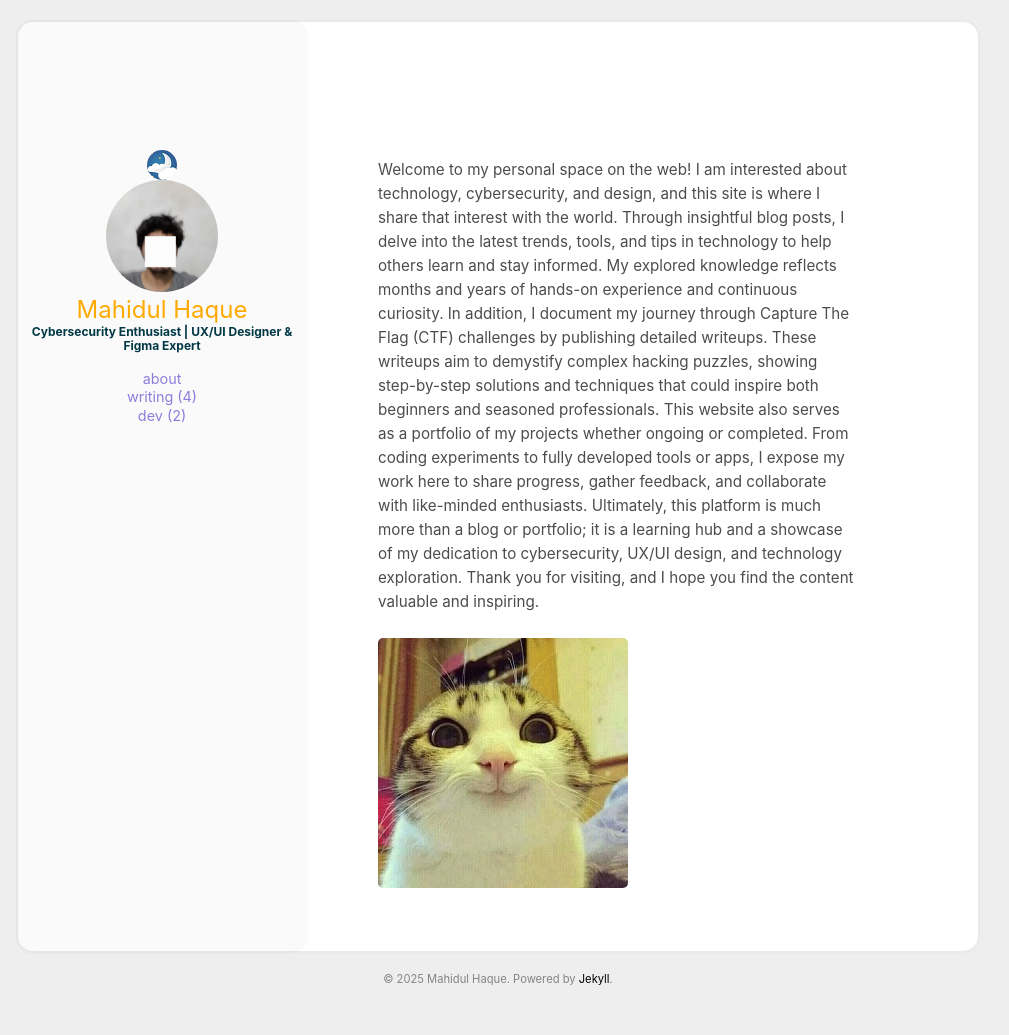
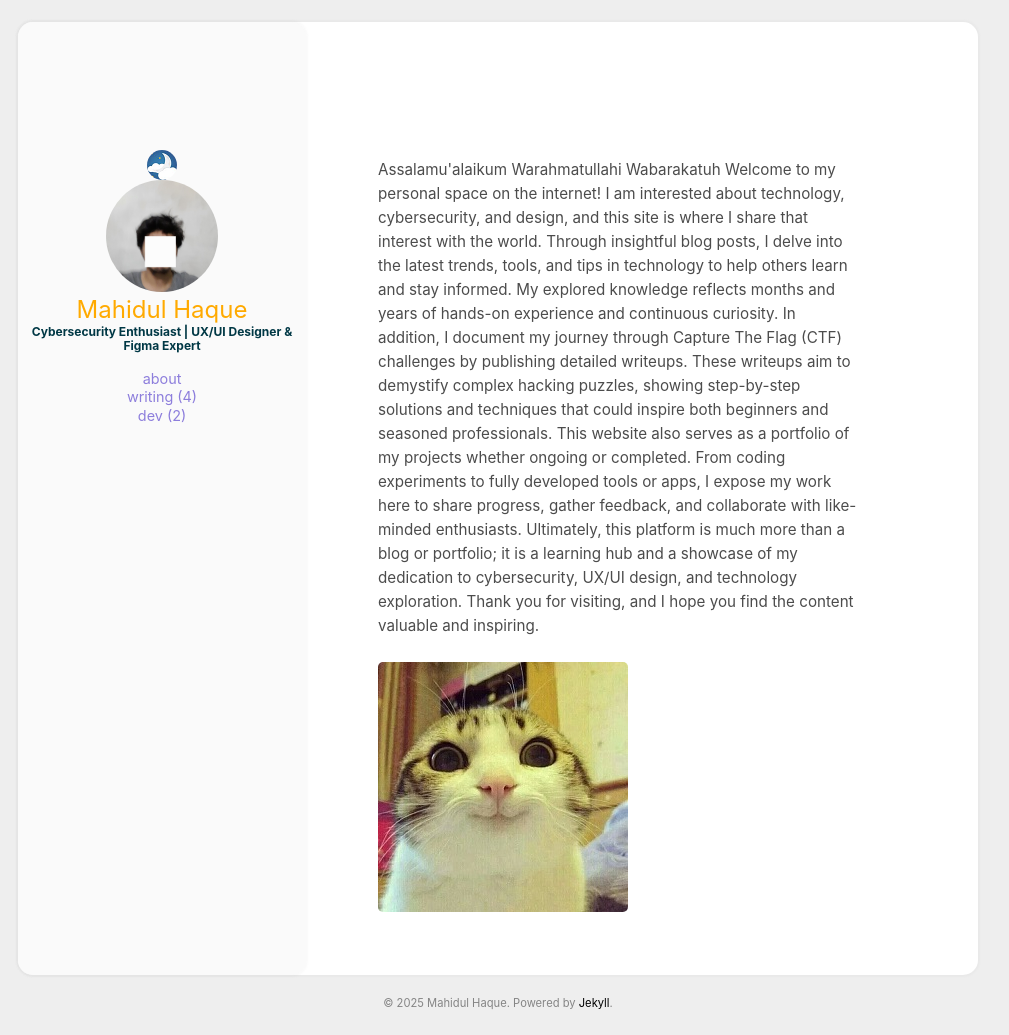
Before and after one commit to mahidulhq/mahidulhq.github.io, a Jekyll site: the page built from aboutme.html, in a window 1280 px wide. Shown: the whole page, without its empty margins (142-1151 px from the left). Built offline with Jekyll 4.4.1, drawn with Linux system fonts in a browser that asks for light colours; before the commit the page ends 1011 px from its top, so only the background shows below that.

Commit message:
Update aboutme.html

```diff
--- a/aboutme.html
+++ b/aboutme.html
@@ -5,7 +5,9 @@ layout: page
 <section class="aboutme">
     <div class="post_content">
         <p>
-            Welcome to my personal space on the web! I am interested about technology, cybersecurity, and design, and this site is where I share that interest with the world.
+            Assalamu'alaikum Warahmatullahi Wabarakatuh
+
+            Welcome to my personal space on the internet! I am interested about technology, cybersecurity, and design, and this site is where I share that interest with the world.
 
             Through insightful blog posts, I delve into the latest trends, tools, and tips in technology to help others learn and stay informed. My explored knowledge reflects months and years of hands-on experience and continuous curiosity.
 
```
